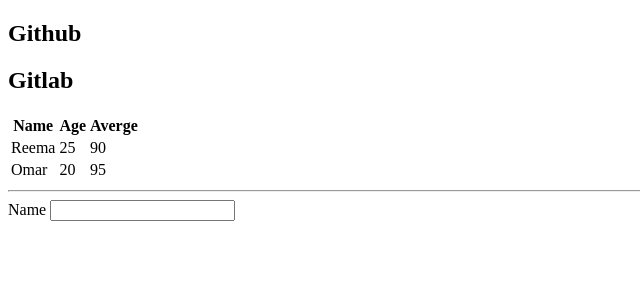
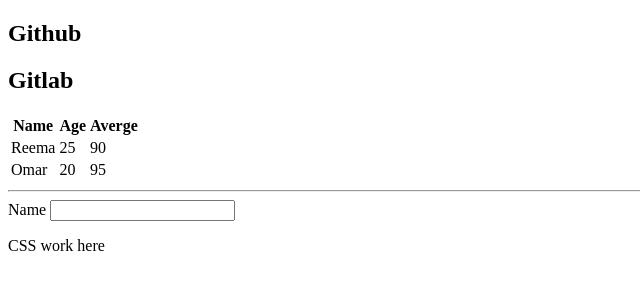
Before and after one commit to ReemaAAsker/html_task_table, a plain HTML site: page index.html in a window 1280 px wide. Shown: the whole page, without its empty margins (0-640 px from the left). Drawn offline with Linux system fonts and the light colour scheme.

Commit message:
paragrph is added

```diff
--- a/index.html
+++ b/index.html
@@ -36,9 +36,13 @@
 
         <form>
 
-            <label  for="fname">Name</label>
-            <input id ="fname" type="text">
+            <label for="fname">Name</label>
+            <input id="fname" type="text">
         </form>
+
+        <p>
+            CSS work here
+        </p>
     </body>
 
 </html>
```
